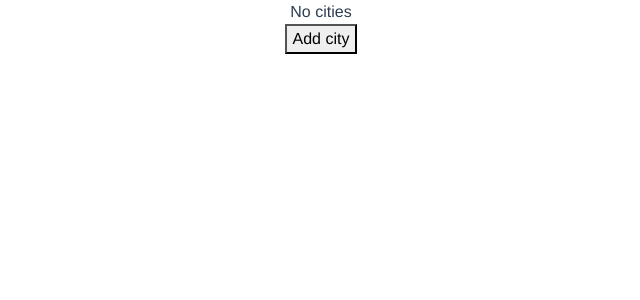
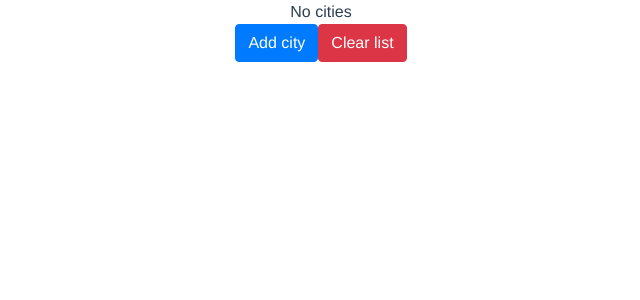
Before and after one commit to luka1zorko/vue-weather, a Vue app: page /#/ in a window 1280 px wide. Shown: the top 300 px of the page, without its empty margins (319-959 px from the left). Built offline with nearby package versions, Linux system fonts and the light colour scheme.

Commit message:
city list storage

```diff
--- a/src/views/CitiesList.vue
+++ b/src/views/CitiesList.vue
@@ -6,7 +6,8 @@
               {{city}}
           </div>
       </div>
-      <button @click="openAddCityModal()">Add city</button>
+      <button class="btn btn-primary" @click="openAddCityModal()">Add city</button>
+      <button class="btn btn-danger" @click="clearCitiesList()">Clear list</button>
 
   <b-modal id="modal" hide-footer>
       <template #modal-title>
@@ -56,6 +57,12 @@ var confirmCity = function(){
     this.cities.push(this.newCity)
     this.$bvModal.hide('modal')
     this.newCity = ""
+    localStorage.setItem('citiesList', JSON.stringify(this.cities))
+}
+
+var clearCitiesList = function() {
+    this.cities = []
+    localStorage.removeItem('citiesList')
 }
 
 export default {
@@ -63,7 +70,8 @@ export default {
   data() {
       return {
           newCity,
-          cities
+          cities,
+          clearCitiesList
       }
   },
   components: {
@@ -74,6 +82,15 @@ export default {
       openAddCityModal,
       closeCityModal,
       confirmCity
+  },
+  created: function () {
+      console.log("created")
+      var storedCities = localStorage.getItem("citiesList");
+      if(storedCities){
+          storedCities = JSON.parse(localStorage.getItem("citiesList"));
+          console.log(storedCities)
+          this.cities = storedCities
+      }
   }
 }
 </script>
```
